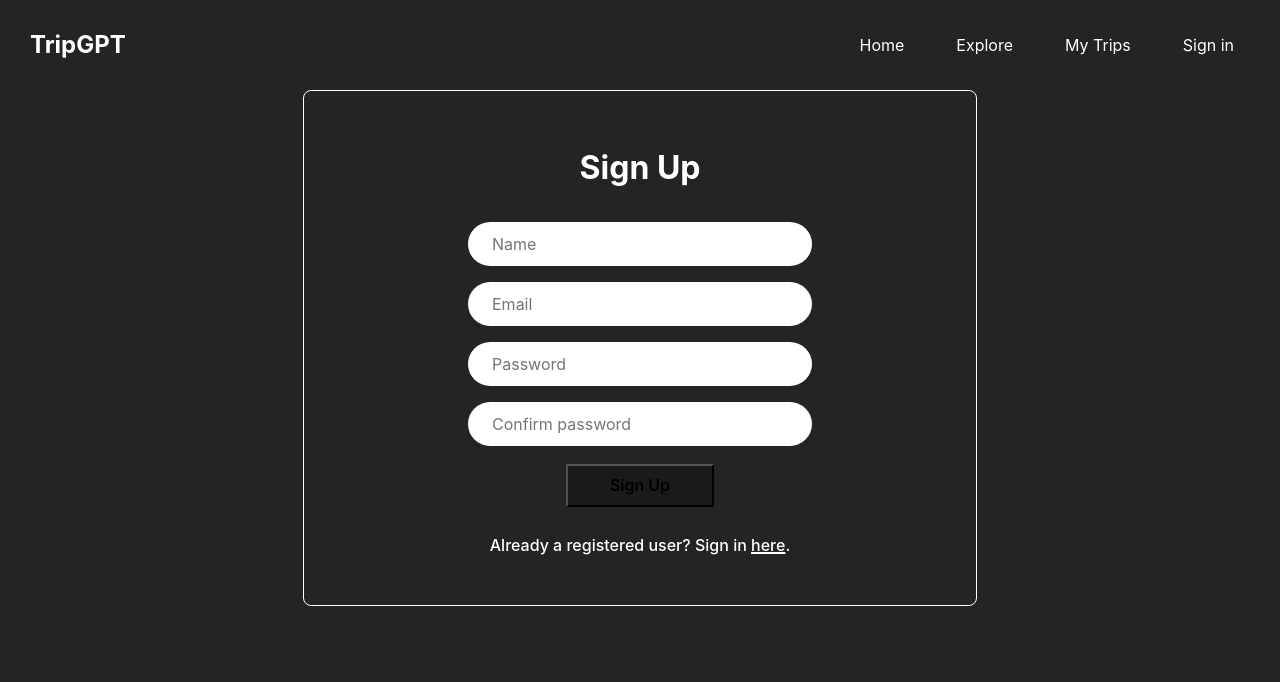
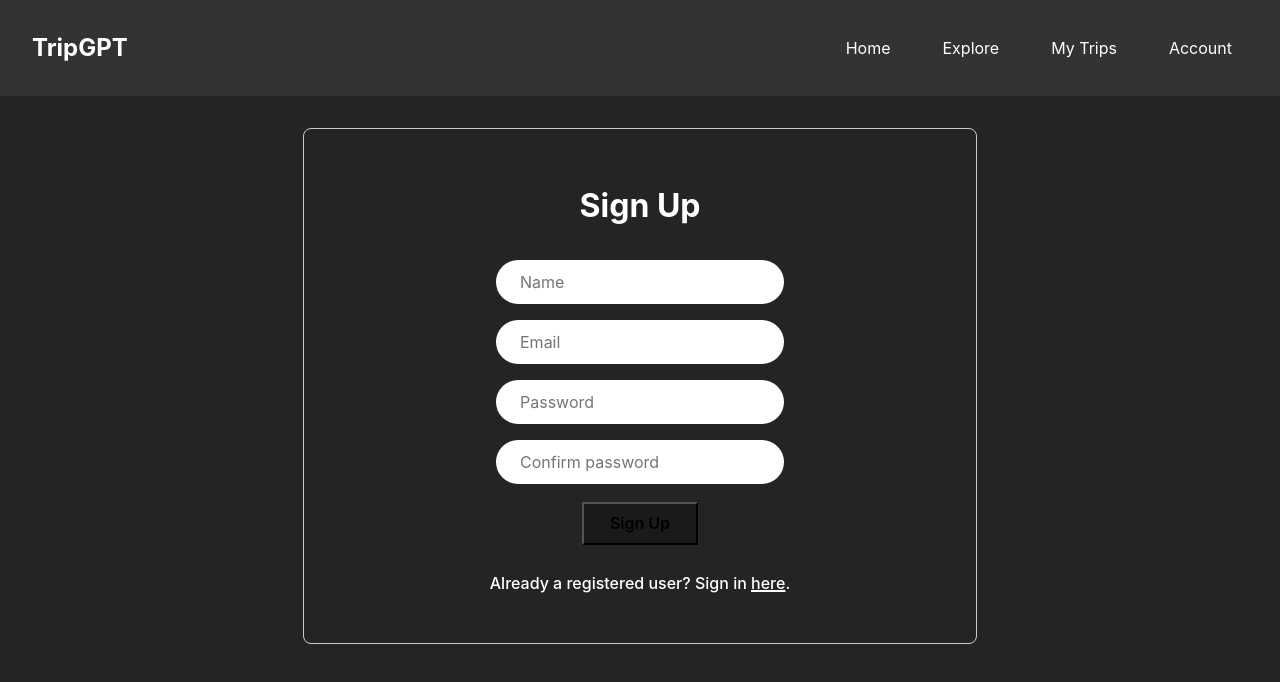
Before and after one commit to chenxu20/TripGPT, a React (Vite) app: page /signup in a window 1280 px wide. Shown: the top 682 px of the page. Built offline with nearby package versions, Linux system fonts and the light colour scheme; no server answers; sample sign-in values are in the browser's storage.

Commit message:
SignIn Optimizations

```diff
--- a/src/App.jsx
+++ b/src/App.jsx
@@ -4,7 +4,7 @@ import Explore from './components/Explore'
 import Trips from './components/Trips'
 import { SignIn } from './components/user-auth/SignIn'
 import { SignUp } from './components/user-auth/SignUp'
-import { Account } from './components/user-auth/Account'
+import { Account } from './components/Account'
 import { Route, Routes } from 'react-router-dom'
 import Navbar from './components/Navbar'
 import { AuthContextProvider } from './context/AuthContext'
--- a/src/components/user-auth/Account.jsx
+++ b/src/components/Account.jsx
@@ -1,16 +1,16 @@
 import React from 'react';
-import { UserAuth } from '../../context/AuthContext';
+import { UserAuth } from '../context/AuthContext';
 import { useNavigate } from 'react-router-dom';
 
 export const Account = () => {
     const { user, userSignOut } = UserAuth();
     const navigate = useNavigate("");
 
-    const processSignOut = async () => {
+    const handleSignOut = async () => {
         try {
             await userSignOut();
+            alert("You have signed out successfully.");
             navigate("/signin");
-            console.log("You have signed out successfully.")
         } catch (error) {
             console.log(error.message);
         }
@@ -21,7 +21,7 @@ export const Account = () => {
             <h1>Account</h1>
             <p>Name: {user.displayName}</p>
             <p>Email: {user.email}</p>
-            <button onClick={ processSignOut }>Sign Out</button>
+            <button onClick={ handleSignOut }>Sign Out</button>
         </div>
     );
 }
--- a/src/components/MyTrips.jsx
+++ b/src/components/MyTrips.jsx
@@ -163,7 +163,6 @@ export default function MyTrips() {
     return (
         <>
             <div>
-                <h2>My Trips</h2>
                 {data.length &&
                 <div className="trip-display">
                     <span>Outbound Details</span>
--- /dev/null
+++ b/src/components/Navbar.css
@@ -0,0 +1,29 @@
+.navbar {
+    background-color: #333333;
+    padding: .5rem 2rem;
+    display: flex;
+    justify-content: space-between;
+    align-items: center;
+    height: 80px;
+}
+
+.navbar > ul {
+    list-style: none;
+    display: grid;
+    grid-template-columns: repeat(4, auto);
+    grid-gap: 20px;
+}
+
+.navbar-items {
+    padding: .5rem 1rem;
+}
+
+.navbar-items > a {
+    text-decoration: none;
+    color: #ffffff;
+    font-size: 1rem;
+}
+
+.navbar-items > a:hover {
+    border-bottom: 3px solid white;
+}
--- a/src/components/Navbar.jsx
+++ b/src/components/Navbar.jsx
@@ -1,6 +1,10 @@
 import React from 'react'
 import { Link } from 'react-router-dom'
+import { UserAuth } from '../context/AuthContext';
+import './Navbar.css'
 
+export default function Navbar() {
+    const {user} = UserAuth();
     const items = [{
         name: "Home",
         link: "/"
@@ -11,18 +15,17 @@ const items = [{
         name: "My Trips",
         link: "/trips"
     }, {
-    name: "Sign in",
-    link: "/signin"
+        name: user ? "Account" : "Sign in",
+        link: user ? "/account" : "/signin"
     }];
 
-export default function Navbar() {
     return (
         <nav className="navbar">
             <h2>TripGPT</h2>
             <ul>
                 {items.map((x, index) => {
                     return (
-                        <li key={index} className="navbar-contents">
+                        <li key={index} className="navbar-items">
                             <Link to={x.link}>{x.name}</Link>
                         </li>
                     )
--- a/src/components/user-auth/SignIn.jsx
+++ b/src/components/user-auth/SignIn.jsx
@@ -1,7 +1,4 @@
-import React from 'react';
-import { useState } from "react";
-import { auth, app, googleProvider } from "../../config/firebase";
-import { signInWithEmailAndPassword, signInWithPopup, signOut } from "firebase/auth";
+import React, { useState } from 'react';
 import "./style.css";
 import { Link, useNavigate } from 'react-router-dom';
 import { UserAuth } from '../../context/AuthContext';
@@ -10,47 +7,50 @@ export const SignIn = () => {
     const [email, setEmail] = useState("");
     const [password, setPassword] = useState("");
     const [error, setError] = useState("");
-    const { userSignIn } = UserAuth();
+    const { googleUserSignIn, userSignIn } = UserAuth();
     const navigate = useNavigate("");
 
-    const processSignIn = async (e) => {
+    const handleSignIn = async (e) => {
         e.preventDefault();
-        setError("");
         try {
             await userSignIn(email, password);
             navigate("/account");
         } catch (error) {
             setError(error.message);
-            console.log(error.message);
+        }
+    }
+
+    const handleGoogleSignIn = async (e) => {
+        try {
+            await googleUserSignIn();
+            navigate("/account");
+        } catch (error) {
+            setError(error.message);
         }
     }
 
     return (
         <div className='wrapper'>
             <h1>Sign In</h1>
-            <form onSubmit={processSignIn}>
+            <form onSubmit={handleSignIn}>
                 <input
-                    type="email" placeholder="Email" onChange={e => setEmail(e.target.value)}>
-                </input>
+                    type="email"
+                    value={email}
+                    placeholder="Email"
+                    onChange={e => setEmail(e.target.value)}
+                    required
+                />
                 <input
-                    type="password" placeholder="Password" onChange={e => setPassword(e.target.value)}>
-                </input>
+                    type="password"
+                    value={password}
+                    placeholder="Password"
+                    onChange={e => setPassword(e.target.value)}
+                    required
+                />
+                {error && <p className="error-msg">{error}</p>}
                 <button type="submit" className='submit-button'>Sign In</button>
             </form>
             <p>Don't have an account? Sign up <Link to="/signup">here</Link>.</p>
         </div>
     );
-/*
-    TO DO: Sign in with Google, and Sign Out feature
-
-    <button onClick={signInWithGoogle}>Sign In With Google</button>
-    const logout = async () => {
-        try {
-            await signOut(auth);
-        } catch (err) {
-            console.error(err);
-        }
-    }
-    <button onClick={logout}>Sign Out</button>
-*/
 }
--- a/src/components/user-auth/style.css
+++ b/src/components/user-auth/style.css
@@ -1,3 +1,7 @@
+.error-msg {
+    color: #ff0000;
+}
+
 .wrapper {
     display: flex;
     flex-direction: column;
@@ -5,8 +9,8 @@
     align-items: center;
     max-width: 38rem;
     padding: 2rem;
-    margin: auto;
-    border: 1px solid #ffffff;
+    margin: 2rem auto;
+    border: 1px solid #cccccc;
     border-radius: 0.5rem;
 }
 
@@ -17,7 +21,7 @@
 }
 
 .wrapper input {
-    width: 100%;
+    width: 15rem;
     font-size: 1rem;
     font-family: inherit;
     font-weight: 400;
@@ -33,7 +37,7 @@
     font-family: inherit;
     font-weight: 600;
     cursor: pointer;
-    width: 50%;
+    width: 40%;
     padding: 0.6rem 1.2rem;
     background: #1a1a1a;
     transition: border-color 0.25s;
@@ -42,10 +46,10 @@
 
 .submit-button:hover {
     border-color: #646cff;
-    background: #333333;
+    background: #444444;
 }
 
-.wrapper p {
+.wrapper > p {
     font-weight: 500;
 }
 
--- a/src/context/AuthContext.jsx
+++ b/src/context/AuthContext.jsx
@@ -1,8 +1,8 @@
 import { React, createContext, useContext, useEffect, useState } from 'react';
 import { auth } from '../config/firebase';
-import { createUserWithEmailAndPassword, signInWithEmailAndPassword, signInWithPopup, signOut, onAuthStateChanged, updateProfile } from "firebase/auth";
+import { createUserWithEmailAndPassword, GoogleAuthProvider, onAuthStateChanged, signInWithEmailAndPassword, signInWithPopup, signOut, updateProfile } from "firebase/auth";
 
-const UserContext = createContext();
+const AuthContext = createContext();
 
 export const AuthContextProvider = ({children}) => {
     const [user, setUser] = useState({});
@@ -12,6 +12,8 @@ export const AuthContextProvider = ({children}) => {
         .then(() => updateProfile(auth.currentUser, { displayName: name }));    //Requires update: displayName can be used for XSS attack
 
     const userSignIn = (email, password) => signInWithEmailAndPassword(auth, email, password);
+
+    const googleUserSignIn = () => signInWithPopup(auth, new GoogleAuthProvider());
 
     const userSignOut = () => signOut(auth);
 
@@ -23,8 +25,10 @@ export const AuthContextProvider = ({children}) => {
     }))
 
     return (
-        <UserContext.Provider value={{ user, userSignUp, userSignIn, userSignOut }}>{children}</UserContext.Provider>
+        <AuthContext.Provider value={{ googleUserSignIn, user, userSignUp, userSignIn, userSignOut }}>
+            {children}
+        </AuthContext.Provider>
     );
 }
 
-export const UserAuth = () => useContext(UserContext);
+export const UserAuth = () => useContext(AuthContext);
--- a/src/index.css
+++ b/src/index.css
@@ -18,32 +18,3 @@ body {
   padding: 0;
   color: #ffffff;
 }
-
-.navbar {
-  padding: 5px 30px;
-  display: flex;
-  justify-content: space-between;
-  align-items: center;
-  height: 80px;
-  border-radius: 10px;
-}
-
-.navbar > ul {
-  list-style: none;
-  display: grid;
-  grid-template-columns: repeat(4, auto);
-  grid-gap: 20px;
-}
-
-.navbar-contents {
-  padding: 0.7rem 1rem;
-}
-
-.navbar-contents > a {
-  text-decoration: none;
-  color: #ffffff;
-}
-
-.navbar-contents > a:hover {
-  border-bottom: 4px solid white;
-}
```
Also changed, not shown: src/components/user-auth/SignUp.jsx (+38 -16 lines), 1 other file (tests, documents, lock files or other folders). Lines whose indentation alone changed are shown as unchanged.
